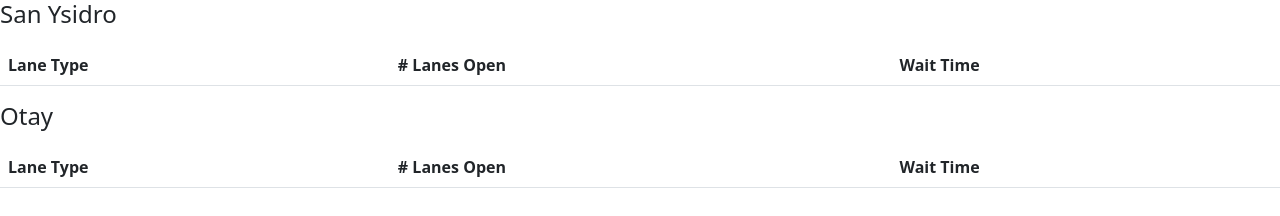
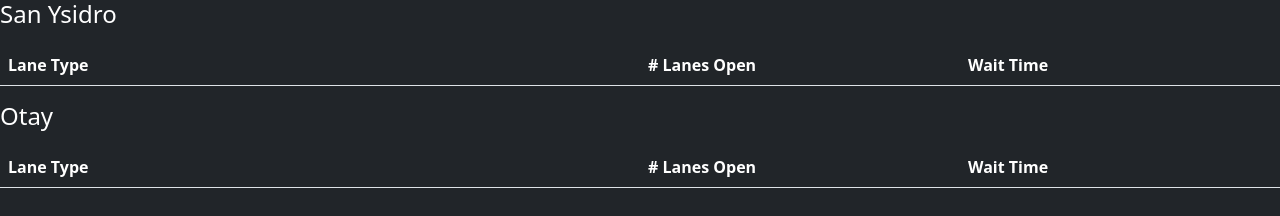
Before and after one commit to joaquingonz7/tijuanabwt.github.io, a plain HTML site: page index.html in a window 1280 px wide. Drawn offline with Linux system fonts and the light colour scheme; no server answers.

Commit message:
Updated to change to dark mode and align the columns.

```diff
--- a/index.html
+++ b/index.html
@@ -7,29 +7,29 @@
     <script src="js/bootstrap.js"></script>
     <script src="js/processtimes.js"></script>
   </head>
-  <body>
+  <body class="bg-dark">
     <div id="demo"></div>
-    <h4>San Ysidro</h4>
-    <p id="SYUpdateTime"></p>
+    <h4 class="text-white">San Ysidro</h4>
+    <p id="SYUpdateTime" class="text-white"></p>
     <table class="table table-striped" id="sanYsidro">
         <thead>
             <tr>
-                <th scope="col">Lane Type</th>
-                <th scope="col"># Lanes Open</th>
-                <th scope="col">Wait Time</th>
+                <th scope="col" class="text-white col-6">Lane Type</th>
+                <th scope="col" class="text-white col-3"># Lanes Open</th>
+                <th scope="col" class="text-white col-3">Wait Time</th>
             </tr>
         </thead>
         <tbody id="sanYsidroBody">
         </tbody>
     </table>
-    <h4>Otay</h4>
-    <p id="OtayUpdateTime"></p>
+    <h4 class="text-white">Otay</h4>
+    <p id="OtayUpdateTime" class="text-white"></p>
     <table class="table table-striped" id="otay">
         <thead>
             <tr>
-                <th scope="col">Lane Type</th>
-                <th scope="col"># Lanes Open</th>
-                <th scope="col">Wait Time</th>
+                <th scope="col" class="text-white col-6">Lane Type</th>
+                <th scope="col" class="text-white col-3"># Lanes Open</th>
+                <th scope="col" class="text-white col-3">Wait Time</th>
             </tr>
         </thead>
         <tbody id="otayBody">
--- a/js/processtimes.js
+++ b/js/processtimes.js
@@ -11,8 +11,8 @@ function getWaitTimes()
 {
     var tableRowTemplate =
     `<tr>
-    <td>{0}</th>
-    <td>{1}</th>
+    <td class="text-white">{0}</th>
+    <td class="text-white">{1}</th>
     <td {2}>{3}</th>
     </tr>`
     var warningLevels = ['class="table-success"', 'class="table-warning"', 'class="table-danger"']
```
